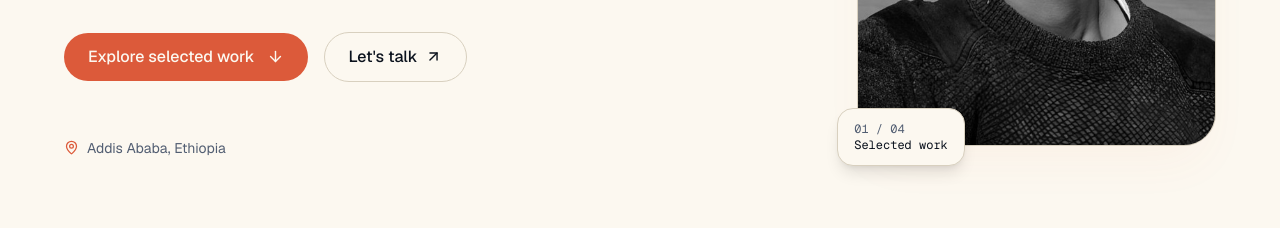
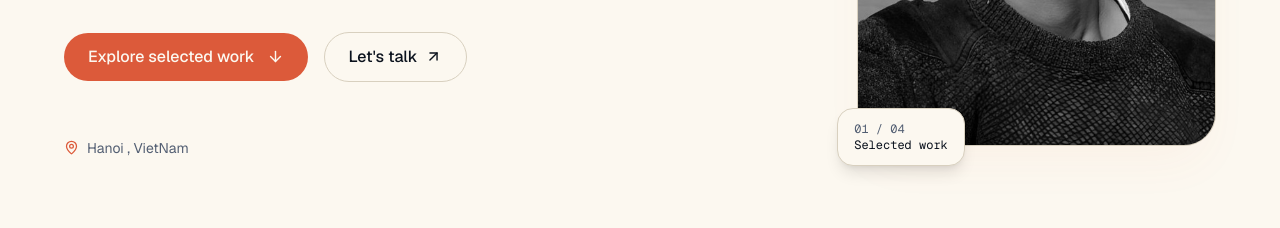
Before and after one commit to huutuyen0508/portfolio-huutuyen, a Next.js app: page / in a window 1280 px wide. Shown: the part 860-1088 px from the top of the page. Built offline with nearby package versions, Linux system fonts and the light colour scheme.

Commit message:
feat: update location from Addis Ababa to Hanoi\n\nUpdated the displayed location from Addis Ababa, Ethiopia to Hanoi, VietNam in the hero section.

```diff
--- a/components/hero-section.tsx
+++ b/components/hero-section.tsx
@@ -25,7 +25,7 @@ export function HeroSection() {
               Let&apos;s talk <ArrowUpRight size={17} />
             </a>
           </div>
-          <div className="mt-14 flex items-center gap-2 text-sm text-muted-foreground"><MapPin size={15} className="text-accent" /> Addis Ababa, Ethiopia</div>
+          <div className="mt-14 flex items-center gap-2 text-sm text-muted-foreground"><MapPin size={15} className="text-accent" /> Hanoi , VietNam</div>
         </div>
         <div className="relative mx-auto w-full max-w-sm lg:mb-3">
           <div className="overflow-hidden rounded-[2rem] border border-border bg-secondary shadow-2xl shadow-accent/5">
```
